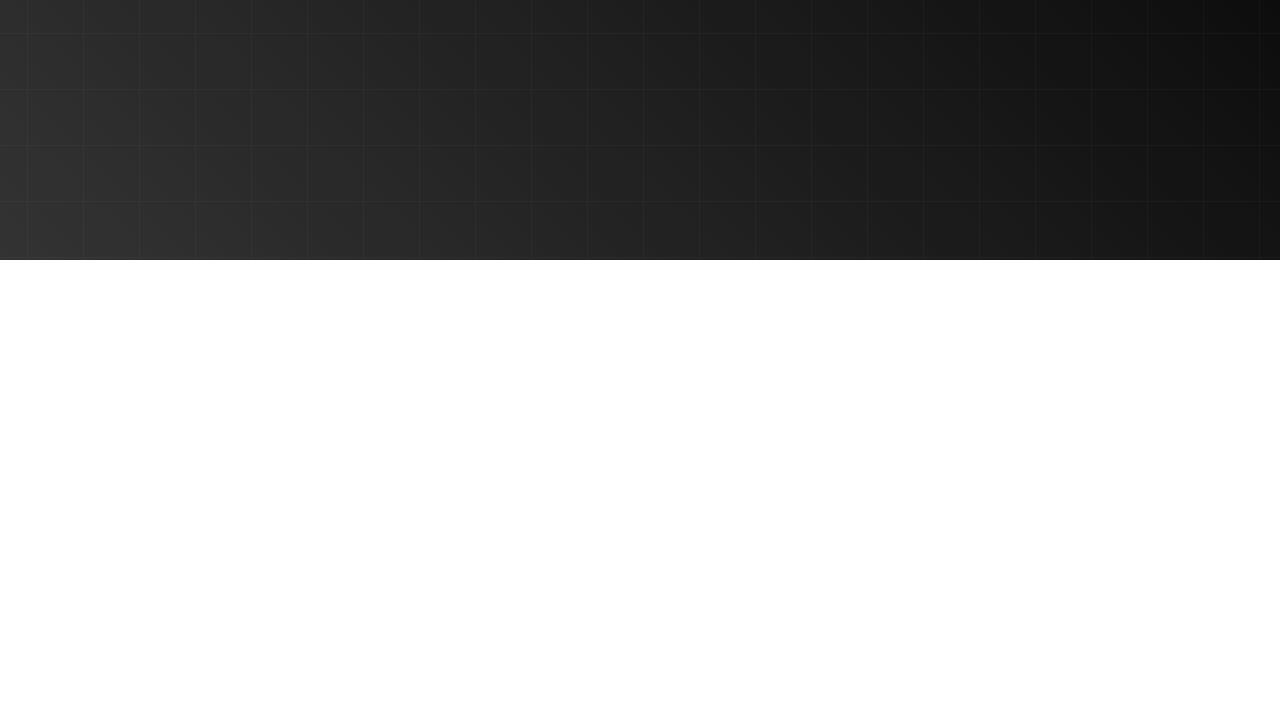
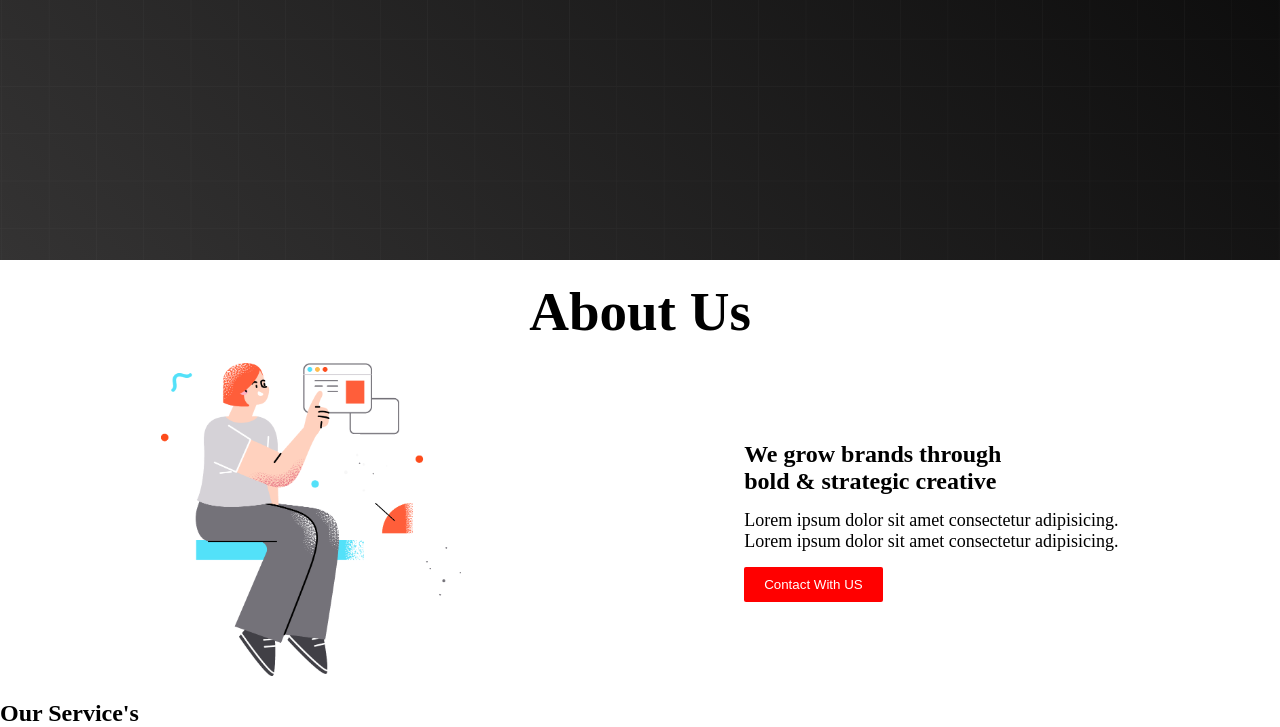
Before and after one commit to Mahadi-Hasan402180/First-conseptual-task, a plain HTML site: page index.html in a window 1280 px wide. Shown: the part 608-1335 px from the top of the page. Before the commit the page ends 868 px from the top, so only its background shows below. Drawn offline with Linux system fonts and the light colour scheme.

Commit message:
create about-us section

```diff
--- a/index.html
+++ b/index.html
@@ -29,6 +29,7 @@
     <!-- this is main secction -->
 
     <main>
+        <!-- this is banar-sction -->
         <section>
             <div class="banar-conteiner">
                 <div class="banar-text">
@@ -43,6 +44,38 @@
             </div>
         </section>
 
+        <!-- this is about us section -->
+
+        <section>
+            <h1 class="title tilteT">About Us</h1>
+            <div class="about-conteinar">
+
+                <div class="about-info">
+                    <h1>We grow brands through <br>
+                        bold & strategic creative</h1>
+                        <p class="description">Lorem ipsum dolor sit amet consectetur adipisicing. <br>Lorem ipsum dolor sit amet consectetur adipisicing.</p>
+
+                        <button class="btn">Contact With US</button>
+
+                </div>
+
+
+                <div class="about-photo">
+                    <img class="bimage" src="./pictures/section.png" alt="">
+
+                </div>
+            </div>
+        </section>
+
+        <!-- this is service section  -->
+
+        <section>
+            <h1>Our Service's</h1>
+
+
+
+        </section>
+
     </main>
 
     <footer>
--- a/style.css
+++ b/style.css
@@ -39,6 +39,9 @@
     background-image: url("./pictures/background.png"),
     linear-gradient(45deg,#343333,#000);
     color:white;
+    background-size: cover;
+    background-position:center;
+    background-repeat: no-repeat;
 
 }
 .bimage{
@@ -63,3 +66,17 @@
     padding: 10px 20px;
     border-radius: 2px;
 }
+
+.about-conteinar{
+
+    display:flex;
+    align-items: center;
+    justify-content: space-around;
+    flex-direction: row-reverse;
+    padding: 20px;
+}
+
+.tilteT{
+    text-align: center;
+    padding-top: 20px;
+}
```
